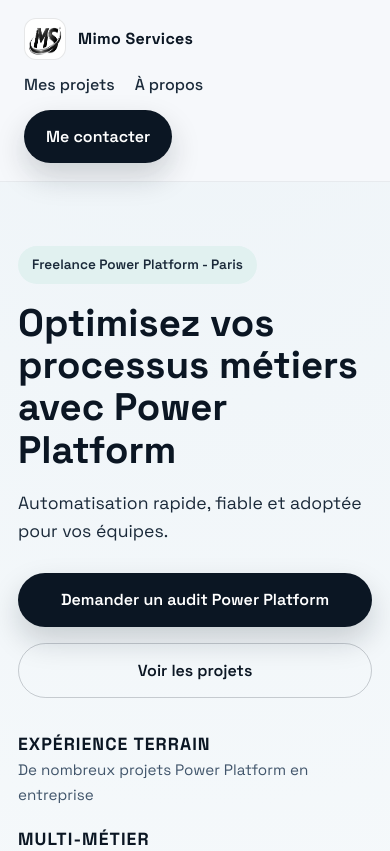
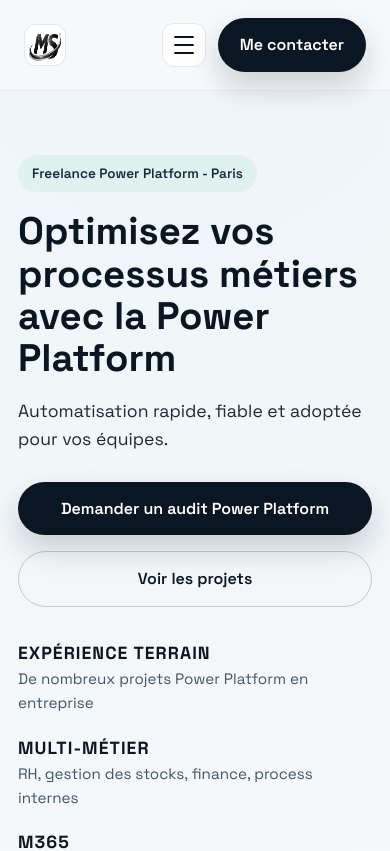
Before and after one commit to Mimowsa/Mimo-Services, a Next.js app: page / in a window 390 px wide. Shown: the top 851 px of the page. Built offline with nearby package versions, Linux system fonts and the light colour scheme; a web font is replaced by a local one.

Commit message:
Update header, viewport, and hero text

```diff
--- a/app/components/SiteHeader.module.css
+++ b/app/components/SiteHeader.module.css
@@ -45,6 +45,31 @@
   gap: 20px;
 }
 
+.menuButton {
+  display: none;
+  width: 44px;
+  height: 44px;
+  border-radius: 12px;
+  border: 1px solid rgba(11, 22, 35, 0.1);
+  background: #fff;
+  align-items: center;
+  justify-content: center;
+  gap: 6px;
+  flex-direction: column;
+}
+
+.menuBar {
+  width: 20px;
+  height: 2px;
+  background: var(--color-ink);
+  border-radius: 999px;
+}
+
+.desktopCta {
+  display: inline-flex;
+}
+
+
 .navLink {
   font-weight: 500;
   color: var(--color-slate);
@@ -57,14 +82,51 @@
 
 @media (max-width: 900px) {
   .inner {
-    grid-template-columns: 1fr;
+    grid-template-columns: auto 1fr auto;
     justify-items: start;
   }
 
   .nav {
-    flex-wrap: wrap;
-    justify-content: flex-start;
+    position: absolute;
+    top: 72px;
+    right: 24px;
+    left: 24px;
+    flex-direction: column;
+    align-items: flex-start;
+    background: #fff;
+    border-radius: 16px;
+    padding: 18px;
+    box-shadow: var(--shadow-soft);
+    border: 1px solid rgba(11, 22, 35, 0.08);
+    opacity: 0;
+    pointer-events: none;
+    transform: translateY(-8px);
+    transition: opacity 0.2s ease, transform 0.2s ease;
   }
+
+  .navOpen {
+    opacity: 1;
+    pointer-events: auto;
+    transform: translateY(0);
+  }
+
+  .menuButton {
+    display: inline-flex;
+    justify-self: end;
+  }
+
+  .desktopCta {
+    display: none;
+  }
+
+  .logoText {
+    display: none;
+  }
+
+  .logo {
+    gap: 0;
+  }
+
 }
 
 @media (max-width: 640px) {
--- a/app/components/SiteHeader.tsx
+++ b/app/components/SiteHeader.tsx
@@ -1,5 +1,8 @@
+"use client";
+
 import Image from "next/image";
 import Link from "next/link";
+import { useState } from "react";
 import styles from "@/app/components/SiteHeader.module.css";
 
 const navItems = [
@@ -8,6 +11,8 @@ const navItems = [
 ];
 
 export default function SiteHeader() {
+  const [isOpen, setIsOpen] = useState(false);
+
   return (
     <header className={styles.header}>
       <div className={`container ${styles.inner}`}>
@@ -22,14 +27,33 @@ export default function SiteHeader() {
           </span>
           <span className={styles.logoText}>Mimo Services</span>
         </Link>
-        <nav className={styles.nav} aria-label="Navigation principale">
+        <button
+          className={styles.menuButton}
+          type="button"
+          aria-label="Ouvrir le menu"
+          aria-expanded={isOpen}
+          onClick={() => setIsOpen((open) => !open)}
+        >
+          <span className={styles.menuBar} />
+          <span className={styles.menuBar} />
+          <span className={styles.menuBar} />
+        </button>
+        <nav
+          className={`${styles.nav} ${isOpen ? styles.navOpen : ""}`}
+          aria-label="Navigation principale"
+        >
           {navItems.map((item) => (
-            <Link key={item.href} href={item.href} className={styles.navLink}>
+            <Link
+              key={item.href}
+              href={item.href}
+              className={styles.navLink}
+              onClick={() => setIsOpen(false)}
+            >
               {item.label}
             </Link>
           ))}
         </nav>
-        <Link href="/contact" className="button">
+        <Link href="/contact" className={`button ${styles.desktopCta}`}>
           Me contacter
         </Link>
       </div>
--- a/app/layout.tsx
+++ b/app/layout.tsx
@@ -3,6 +3,11 @@ import { Space_Grotesk, DM_Serif_Text } from "next/font/google";
 import SiteHeader from "@/app/components/SiteHeader";
 import SiteFooter from "@/app/components/SiteFooter";
 import "@/app/globals.css";
+
+export const viewport = {
+  width: "device-width",
+  initialScale: 1
+};
 
 const spaceGrotesk = Space_Grotesk({
   subsets: ["latin"],
--- a/app/page.tsx
+++ b/app/page.tsx
@@ -9,7 +9,7 @@ export default function HomePage() {
         <div className={`container ${styles.heroGrid}`}>
           <div className={styles.heroContent}>
             <span className="badge">Freelance Power Platform - Paris</span>
-            <h1>Optimisez vos processus métiers avec Power Platform</h1>
+            <h1>Optimisez vos processus métiers avec la Power Platform</h1>
             <p className={styles.lead}>
               Automatisation rapide, fiable et adoptée pour vos équipes.
             </p>
@@ -31,7 +31,7 @@ export default function HomePage() {
               <div>
                 <p className={styles.statValue}>Multi-métier</p>
                 <p className={styles.statLabel}>
-                  RH, documentaire, validation, process internes
+                  RH, gestion des stocks, finance, process internes
                 </p>
               </div>
               <div>
@@ -138,7 +138,7 @@ export default function HomePage() {
         <div className={`container ${styles.sectionGrid}`}>
           <div className={styles.sectionIntro}>
             <p className="eyebrow">Approche</p>
-            <h2>Une approche pragmatique, adaptée aux enjeux réels des entreprises</h2>
+            <h2>Une approche pragmatique adaptée aux enjeux réels des entreprises</h2>
             <p>
               Chaque projet Power Platform commence par une compréhension claire
               du besoin métier. L&apos;objectif n&apos;est pas d&apos;automatiser pour
```
